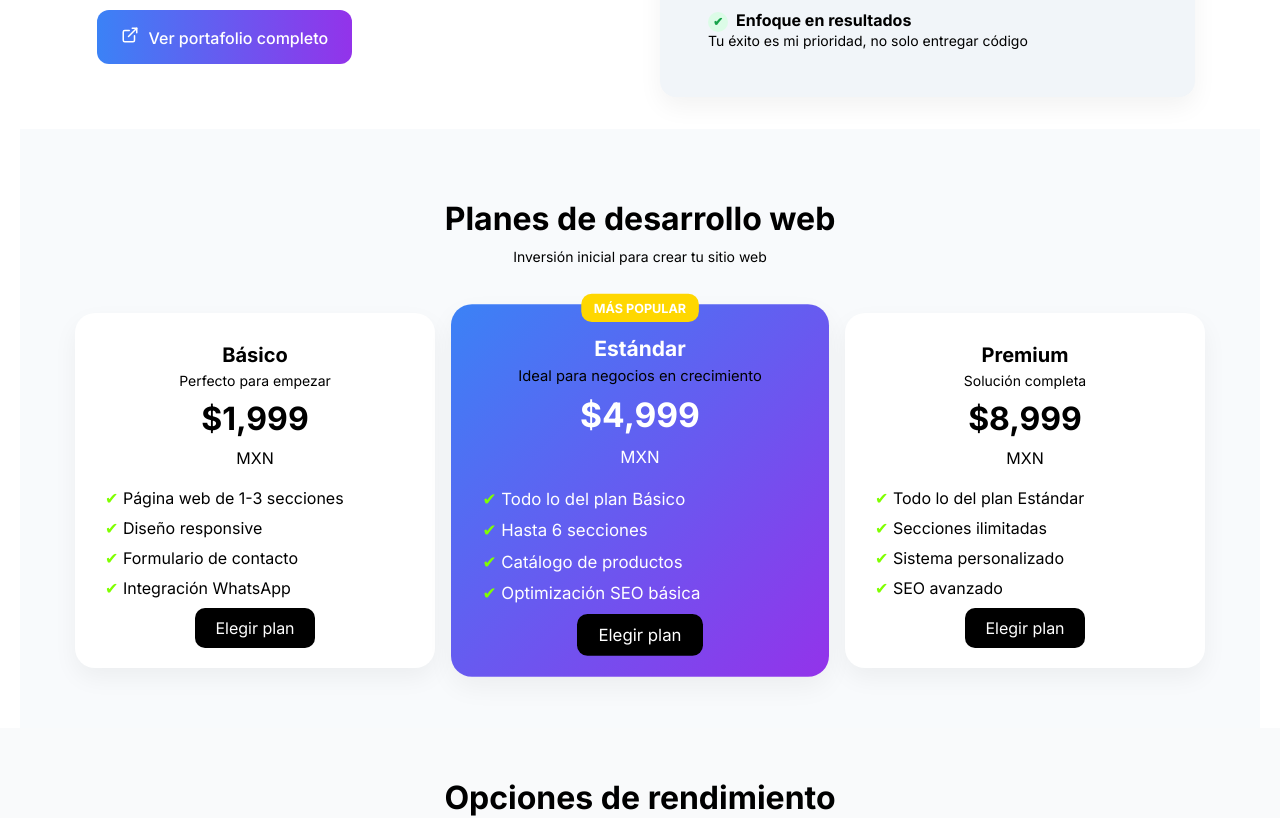
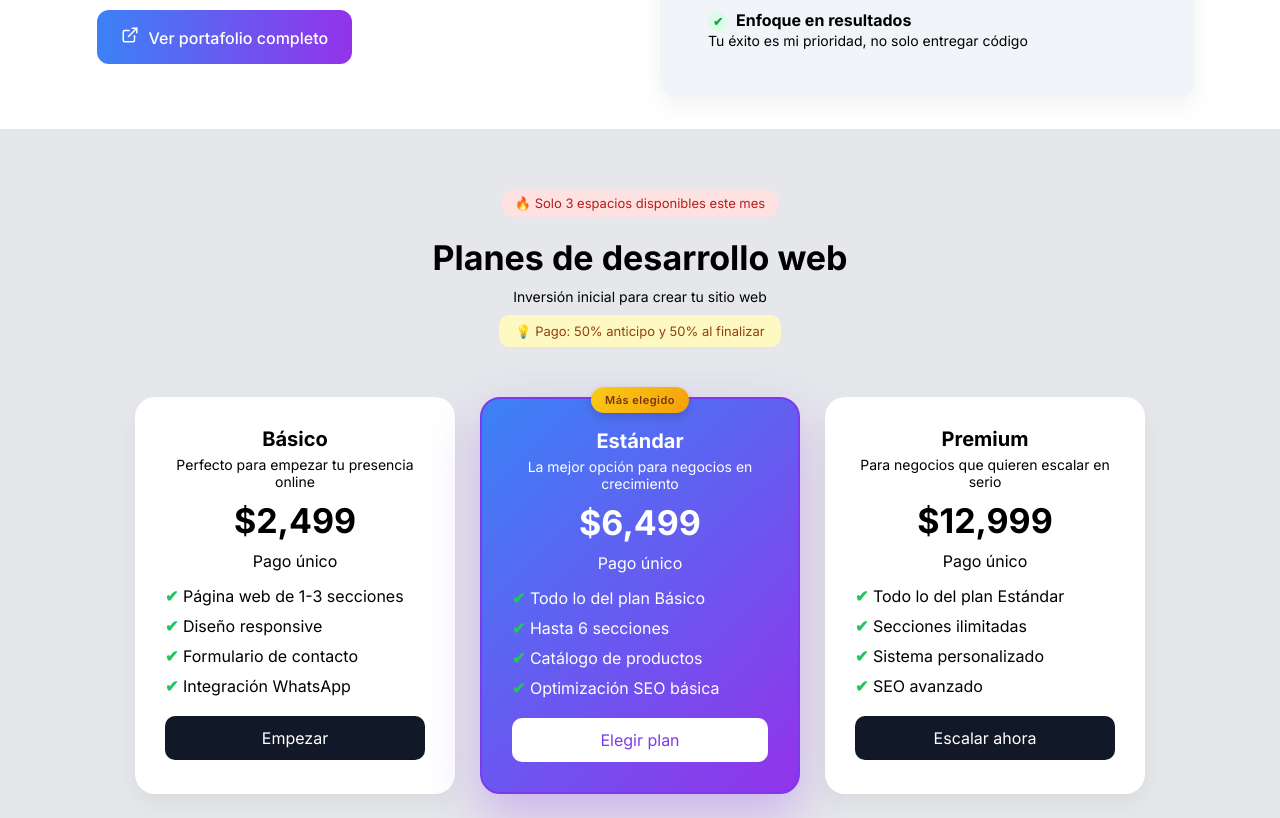
Before and after one commit to RetanaAlvarez/PaginaFreenlace, a React (Vite) app: page / in a window 1280 px wide. Shown: the part 2845-3663 px from the top of the page. Built offline with nearby package versions, Linux system fonts and the light colour scheme.

Commit message:
fix diseno de plan a quiz y precios

```diff
--- a/src/components/layout/PricingCard/PricingCard.jsx
+++ b/src/components/layout/PricingCard/PricingCard.jsx
@@ -1,39 +1,50 @@
 import { createWhatsAppLink } from "../../../utils/whatsapp";
 
 import styles from "./PricingCard.module.css";
-
-export default function PricingCard({ title, price, features, popular }) {
-
+export default function PricingCard({
+  title,
+  price,
+  features,
+  popular,
+  description,
+  subtitle,
+  cta,
+  badge
+}) {
   const message = `Hola, buen día. Estoy interesado en el plan *${title}* y me gustaría recibir más información sobre mi página web.`;
 
   const url = createWhatsAppLink(message);
+
   return (
+    <div className={`${styles.card} ${popular ? styles.popular : ""}`}>
 
-    <div className={`${styles.card} ${popular ? styles.popular : ""}`}>
-      {popular && (
-        <span className={styles.badge}>MÁS POPULAR</span>
-      )}
+      {badge && <span className={styles.badge}>{badge}</span>}
+
       <h3>{title}</h3>
 
-      <p>
-        {title === "Básico" && "Perfecto para empezar"}
-        {title === "Estándar" && "Ideal para negocios en crecimiento"}
-        {title === "Premium" && "Solución completa"}
-      </p>
+      {description && <p className={styles.desc}>{description}</p>}
 
-      <h2 className={styles.price}>${price}</h2>
-      <span>MXN</span>
+      <div className={styles.priceBox}>
+        <h2 className={styles.price}>${price}</h2>
+        <span>{subtitle || "MXN"}</span>
+      </div>
 
       <ul>
         {features.map((f, i) => (
-          <li key={i}><span className={styles.check}>✔</span> {f}</li>
+          <li key={i}>
+            <span className={styles.check}>✔</span> {f}
+          </li>
         ))}
       </ul>
 
-      <a href={url} target="_blank" rel="noopener noreferrer" className={styles.btn}>
-        Elegir plan
+      <a
+        href={url}
+        target="_blank"
+        rel="noopener noreferrer"
+        className={styles.btn}
+      >
+        {cta || "Elegir plan"}
       </a>
-
     </div>
   );
 }
--- a/src/components/layout/PricingCard/PricingCard.module.css
+++ b/src/components/layout/PricingCard/PricingCard.module.css
@@ -1,68 +1,78 @@
+/* CONTENEDOR DE CARDS */
+.cards {
+  display: grid;
+  grid-template-columns: repeat(auto-fit, minmax(260px, 1fr));
+  gap: 20px;
+  justify-items: center;
+}
+
+/* CARD */
 .card {
   width: 100%;
   max-width: 320px;
   background: white;
   padding: 30px;
   border-radius: 20px;
-  width: 300px;
   box-shadow: 0 10px 25px rgba(0, 0, 0, 0.05);
   position: relative;
-  transition: 0.3s;
+  transition: all 0.3s ease;
+  box-sizing: border-box;
 }
 
 .card:hover {
-  transform: translateY(-5px);
+  transform: translateY(-6px);
+  box-shadow: 0 20px 40px rgba(0, 0, 0, 0.1);
 }
 
+/* CARD POPULAR */
 .popular {
   background: linear-gradient(135deg, #3b82f6, #9333ea);
   color: white;
-  transform: scale(1.05);
+  box-shadow: 0 20px 50px rgba(147, 51, 234, 0.3);
+  border: 2px solid #7c3aed;
 }
 
-.card>ul {
-
-  text-align: justify;
+/* BADGE */
+.badge {
+  position: absolute;
+  top: -12px;
+  left: 50%;
+  transform: translateX(-50%);
+  background: linear-gradient(135deg, #facc15, #f59e0b);
+  color: #78350f;
+  padding: 6px 14px;
+  border-radius: 999px;
+  font-size: 11px;
+  font-weight: 600;
+  letter-spacing: 0.5px;
+  box-shadow: 0 4px 10px rgba(0, 0, 0, 0.15);
 }
 
-.check {
-  color: chartreuse;
+/* LISTA */
+.card ul {
+  text-align: left;
+  margin-top: 15px;
+  padding-left: 0;
 }
 
-.popular>.badge {
-  position: absolute;
-  top: -10px;
-  left: 50%;
-  transform: translateX(-50%);
-  background: gold;
-  padding: 6px 12px;
-  border-radius: 10px;
-  font-size: 12px;
+/* CHECK */
+.check {
+  color: #22c55e;
   font-weight: bold;
 }
 
-.popular> .badge> .price{
-  background: #00f4aa;
-}
-
-.btn {
-  background: black;
-  color: white;
-  border: none;
-  padding: 10px 20px;
-  border-radius: 10px;
-  cursor: pointer;
-  text-decoration: none;
-}
-
+/* TEXTOS */
 h3 {
   font-size: 20px;
   margin-bottom: 5px;
 }
 
 h2 {
-  font-size: 32px;
+  font-size: 34px;
   margin: 10px 0;
+  font-weight: 700;
+  word-wrap: break-word;
+  overflow-wrap: break-word;
 }
 
 p {
@@ -70,17 +80,61 @@ p {
   font-size: 14px;
 }
 
+.popular p {
+  color: white;
+}
 
-@media (max-width: 512px) {
+/* BOTÓN */
+.btn {
+  display: block;
+  margin-top: 20px;
+  background: #111827;
+  color: white;
+  padding: 12px;
+  border-radius: 10px;
+  text-align: center;
+  text-decoration: none;
+  transition: all 0.2s ease;
+}
+
+.btn:hover {
+  transform: translateY(-2px);
+  background: #000;
+}
+
+.popular .btn {
+  background: white;
+  color: #7c3aed;
+}
+
+.popular .btn:hover {
+  background: #f3f4f6;
+}
+
+@media (max-width: 768px) {
   .card {
-    padding: 30px 0px 30px 20px;
+    padding: 25px 20px;
   }
 }
 
+/* Mobile */
+@media (max-width: 480px) {
+  .cards {
+    grid-template-columns: 1fr;
+  }
+
+  .card {
+    max-width: 100%;
+  }
+
+  h2 {
+    font-size: 26px;
+    line-height: 1.2;
+  }
+}
 
 @media (max-width: 320px) {
   .card {
-    width: 100%;
-    padding: 30px 0px 30px 0px;
+    padding: 20px 15px;
   }
 }
--- a/src/data/plansData.js
+++ b/src/data/plansData.js
@@ -1,9 +1,11 @@
-// src/data/plansData.js
 export const plansData = [
   {
     title: "Básico",
-    price: "1,999",
+    price: "2,499",
+    subtitle: "Pago único",
+    description: "Perfecto para empezar tu presencia online",
     popular: false,
+    cta: "Empezar",
     features: [
       "Página web de 1-3 secciones",
       "Diseño responsive",
@@ -13,8 +15,12 @@ export const plansData = [
   },
   {
     title: "Estándar",
-    price: "4,999",
+    price: "6,499",
+    subtitle: "Pago único",
+    description: "La mejor opción para negocios en crecimiento",
     popular: true,
+    badge: "Más elegido",
+    cta: "Elegir plan",
     features: [
       "Todo lo del plan Básico",
       "Hasta 6 secciones",
@@ -24,7 +30,10 @@ export const plansData = [
   },
   {
     title: "Premium",
-    price: "8,999",
+    price: "12,999",
+    subtitle: "Pago único",
+    description: "Para negocios que quieren escalar en serio",
+    cta: "Escalar ahora",
     features: [
       "Todo lo del plan Estándar",
       "Secciones ilimitadas",
--- a/src/pages/PerformanceOptions/PerformanceOptions.module.css
+++ b/src/pages/PerformanceOptions/PerformanceOptions.module.css
@@ -1,6 +1,6 @@
 .container {
   text-align: center;
-  background: #f9fafb;
+  background: #ffffff;
   padding: 40px 20px 50px 20px;
 }
 
@@ -17,7 +17,7 @@
 }
 
 .card {
-  background: white;
+  background: #e5e7eb;
   padding: 25px;
   border-radius: 16px;
   width: 280px;
--- a/src/pages/Plan/Plan.jsx
+++ b/src/pages/Plan/Plan.jsx
@@ -5,17 +5,27 @@ import styles from "./Plan.module.css";
 export default function Plan() {
     return (
         <section className={styles.pricing}>
+
+            <span className={styles.alert}>
+                🔥 Solo 3 espacios disponibles este mes
+            </span>
+
             <h2>Planes de desarrollo web</h2>
 
             <p className={styles.description}>
                 Inversión inicial para crear tu sitio web
             </p>
 
+            <div className={styles.payment}>
+                💡 Pago: 50% anticipo y 50% al finalizar
+            </div>
+
             <div className={styles.cards}>
                 {plansData.map((plan) => (
                     <PricingCard key={plan.title} {...plan} />
                 ))}
             </div>
+
         </section>
     );
 }
--- a/src/pages/Plan/Plan.module.css
+++ b/src/pages/Plan/Plan.module.css
@@ -2,9 +2,30 @@
 .pricing {
   text-align: center;
   padding: 60px 20px;
-  background: #f8fafc;
-  max-width: 1200px;
+  background: #e5e7eb;
+  max-width: 100%;
   margin: 0 auto;
+}
+
+.alert {
+  display: inline-block;
+  background: #fee2e2;
+  color: #b91c1c;
+  padding: 6px 14px;
+  border-radius: 999px;
+  font-size: 13px;
+  margin-bottom: 10px;
+}
+
+.payment {
+  display: inline-block;
+  margin-top: 10px;
+  margin-bottom: 50px;
+  background: #fef9c3;
+  color: #92400e;
+  padding: 8px 16px;
+  border-radius: 10px;
+  font-size: 13px;
 }
 
 .cards {
@@ -71,13 +92,16 @@ li {
   color: black;
 }
 
-.pricing > p {
-    padding-bottom: 3rem;
-}
-
 @media (max-width: 768px) {
   .cards {
     flex-direction: column;
     align-items: center;
   }
 }
+
+@media (max-width: 480px) {
+  .popular {
+    transform: scale(1);
+
+  }
+}
--- a/src/pages/Quiz/QuizSection/QuizSection.module.css
+++ b/src/pages/Quiz/QuizSection/QuizSection.module.css
@@ -1,5 +1,6 @@
 .container {
   background-color: #e5e7eb;
+
   text-align: center;
   padding: 80px 20px;
 }
```
Also changed, not shown: vercel.json (added).
